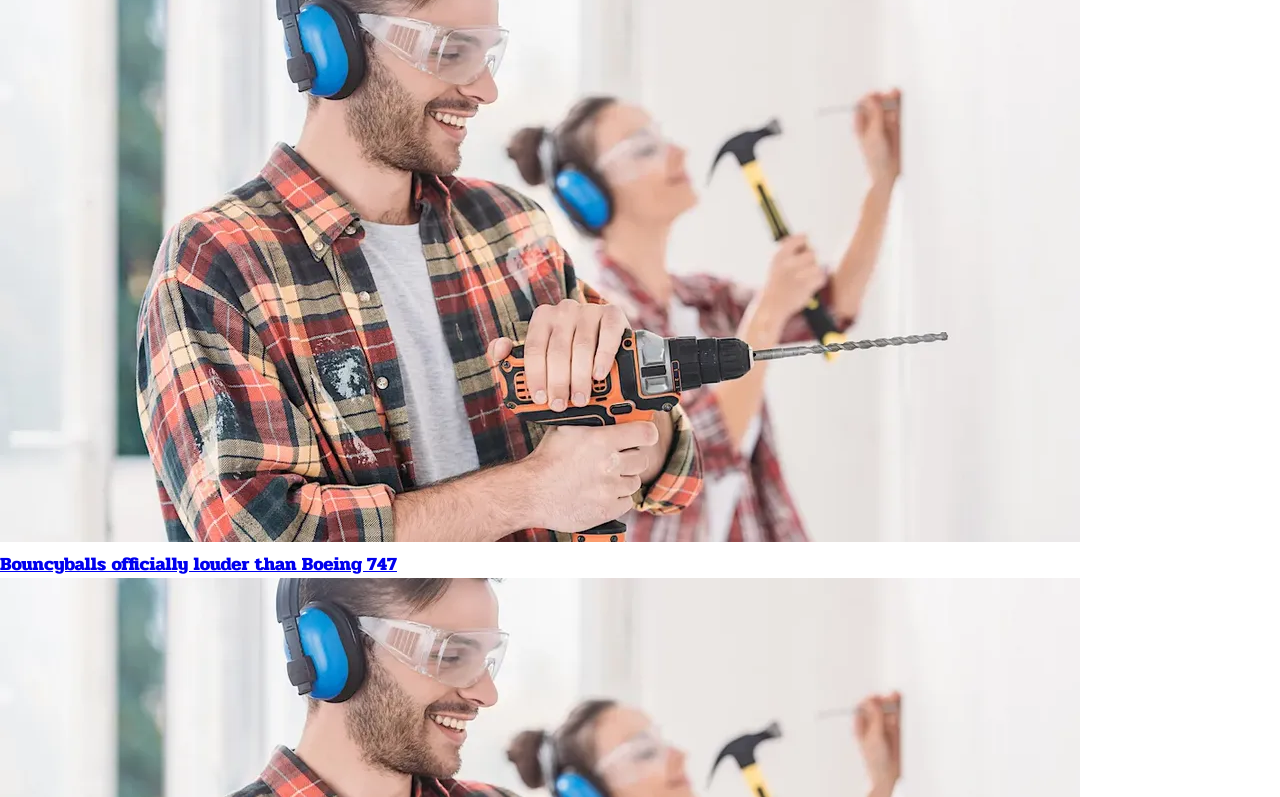
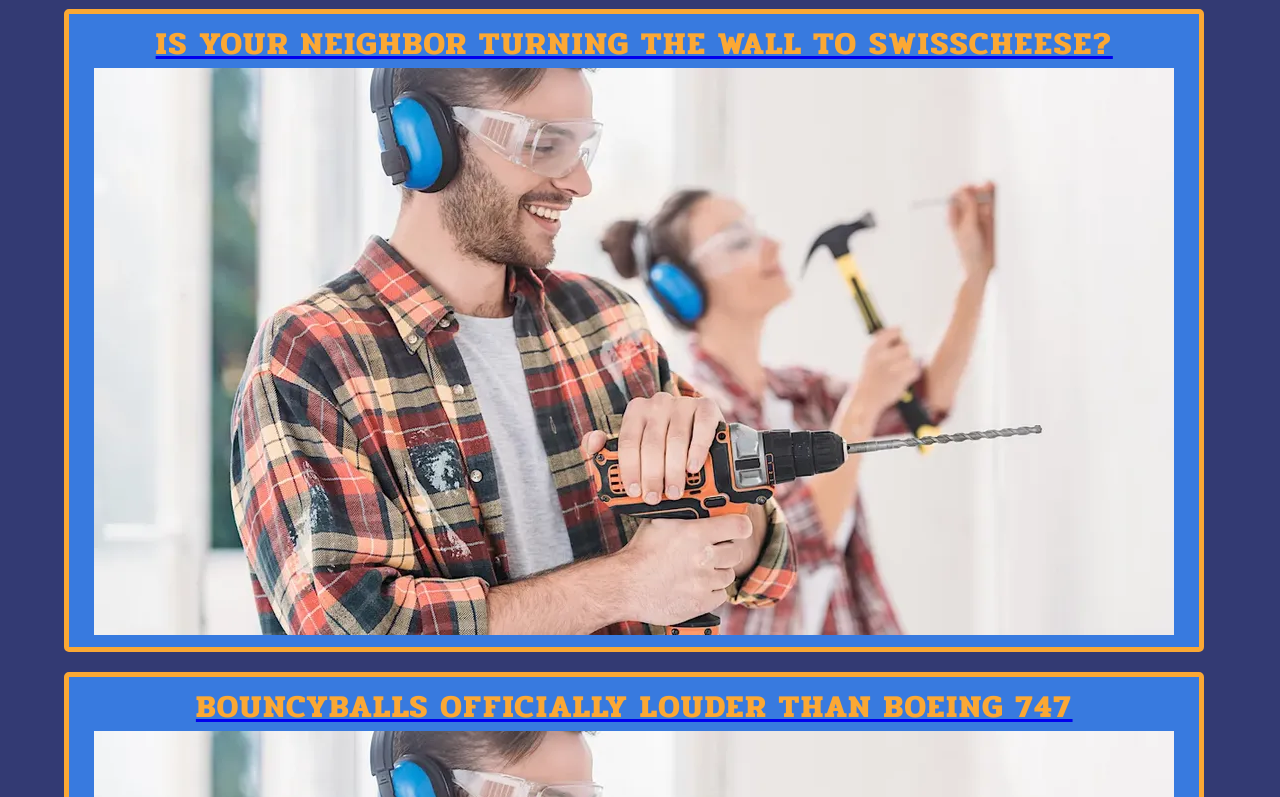
Before and after one commit to PetterJohanssonTilia/Project-1-, a plain HTML site: page index.html in a window 1280 px wide. Shown: the part 770-1567 px from the top of the page. Drawn offline with Linux system fonts and the light colour scheme; a web font is replaced by a local one.

Commit message:
Style, styling the news sections

```diff
--- a/assets/css/style.css
+++ b/assets/css/style.css
@@ -11,6 +11,7 @@
 /* General styles */
 
 body {
+    background-color: #333A73;
     min-height: 100vh;
     display: flex;
     flex-direction: column;
@@ -19,16 +20,14 @@ body {
     font-family: 'Pridi', sans-serif;
 }
 
-h1 h2 h3 {
-    font-family: 'Angkor', sans-serif;
+
+h1, h2, h3 {
+
     text-transform: uppercase;
     letter-spacing: 2px;
     color: #FBA834;
 }
 
-#logo {
-    color: #FBA834;
-}
 
 /* Header */
 header {
@@ -108,7 +107,6 @@ main {
 }
 
 #cover-text{
-    background-color: #387ADF;
     background-color: #387bdfcb;
     font-size: 130%;
     position:absolute;
@@ -121,7 +119,45 @@ main {
 #cover-text > h2, #cover-text > h3 {
     color: #FBA834;
 }
+/* News Section */
 
+#news {
+    width: 90%;
+    margin-top: 20px;
+    margin-bottom: 20px;
+    margin: auto;
+    background-color: #333A73;
+    text-align: center;
+
+}
+/* News article wrapper */
+#newswrapper {
+    margin-top: 25px;
+    display: flex;
+    flex-direction: column;
+    justify-content: center;
+}
+
+/* News articles */
+
+#article {
+    max-width: 99%;
+    background-color: #387ADF;
+    border-radius: 5px;
+    border: 5px solid #FBA834;
+    padding: 5px;
+    margin-bottom: 20px;
+    text-align: center;
+}
+
+#article img{
+    margin: auto;
+    max-width: 98%;
+    height: auto;
+}
+#article h3 {
+    font-size: 100%;
+}
 /* Footer */
 
 footer {
@@ -178,6 +214,11 @@ footer {
         width: 50%;
         left: 50px;
     }
+    /* News section */
+
+    #article h3 {
+        font-size: 150%;
+    }
 }
 
 /* Media query: Laptops and larger (992px and up) */
@@ -194,6 +235,12 @@ footer {
     main {
         margin-top: 78.59px;
     }
+
+    /* News section */
+
+    #article h3 {
+        font-size: 200%;
+    }
 }
 
 /* Media query: Laptops and larger (14402px and up) */
@@ -203,4 +250,14 @@ footer {
     #cover-text {
     width: 35%;
    }
+
+   /* News section */
+
+   #newswrapper {
+
+   }
+
+   #article h3 {
+    font-size: 300%;
 }
+}
--- a/index.html
+++ b/index.html
@@ -55,12 +55,12 @@
       </section>
       <!-- News section-->
       <section id="news">
-        <h2>Newest articles</h2>
+        <h1>Articles</h1>
         <!-- News wrapper with flex-->
         <div id="newswrapper">
             <div id="article">
                 <a href="Swisscheese">
-                    <h3 class="title">Is your neighbor turning the wall to Swisscheese?</h3>
+                    <h3>Is your neighbor turning the wall to Swisscheese?</h3>
                     <img
                     src="assets/images/minor_desktop_1200_borra_betong_1224325252_1697719079.webp"
                     alt="Man drilling a hole in the wall"
@@ -70,7 +70,7 @@
 
             <div id="article">
                 <a href="bouncyballs">
-                    <h3 class="title">Bouncyballs officially louder than Boeing 747</h3>
+                    <h3>Bouncyballs officially louder than Boeing 747</h3>
                     <img
                     src="assets/images/minor_desktop_1200_borra_betong_1224325252_1697719079.webp"
                     alt="Man drilling a hole in the wall"
@@ -81,7 +81,7 @@
 
                 <div id="article">
                     <a href="parkingterrorists"></a>
-                    <h3 class="title">Are these kids a part of hells angels?</h3>
+                    <h3>Are these kids a part of hells angels?</h3>
                     <img
                     src="assets/images/minor_desktop_1200_borra_betong_1224325252_1697719079.webp"
                     alt="Man drilling a hole in the wall"
```
